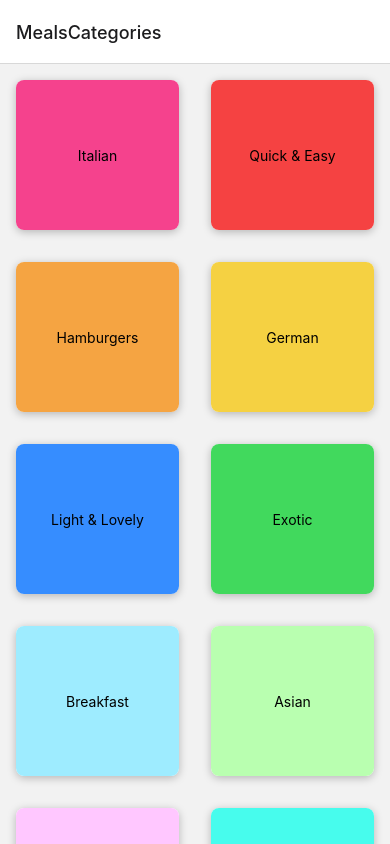
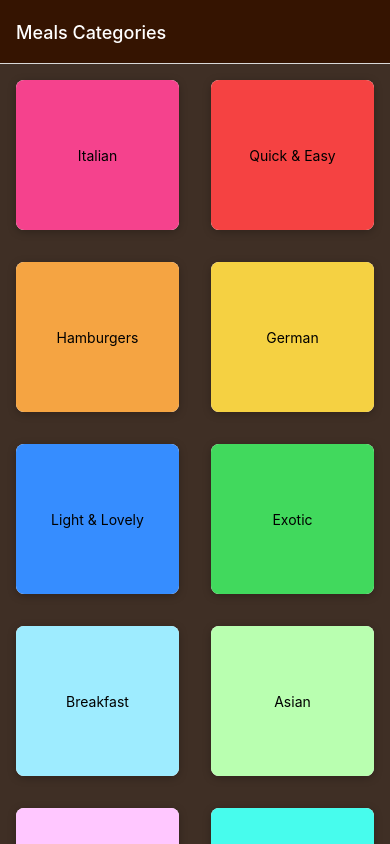
Before and after one commit to AdrianChojnacki/React-Native-Meals-App, a React Native app: screen / in a window 390 px wide. Built offline with nearby package versions, Linux system fonts and the light colour scheme.

Commit message:
Added Navigator styles

```diff
--- a/App.js
+++ b/App.js
@@ -12,11 +12,29 @@
 export default function App() {
   return (
     <>
-      <StatusBar style="dark" />
+      <StatusBar style="light" />
       <NavigationContainer>
-        <Stack.Navigator>
-          <Stack.Screen name="MealsCategories" component={CategoriesScreen} />
-          <Stack.Screen name="MealsOverview" component={MealsOverviewScreen} />
+        <Stack.Navigator
+          screenOptions={{
+            headerStyle: { backgroundColor: "#351401" },
+            headerTintColor: "white",
+            contentStyle: { backgroundColor: "#3f2f25" },
+          }}
+        >
+          <Stack.Screen
+            name="MealsCategories"
+            component={CategoriesScreen}
+            options={{
+              title: "Meals Categories",
+            }}
+          />
+          <Stack.Screen
+            name="MealsOverview"
+            component={MealsOverviewScreen}
+            options={{
+              title: "Meals Overview",
+            }}
+          />
         </Stack.Navigator>
       </NavigationContainer>
     </>
```
